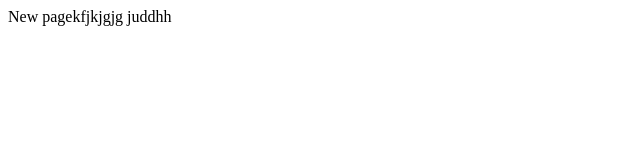
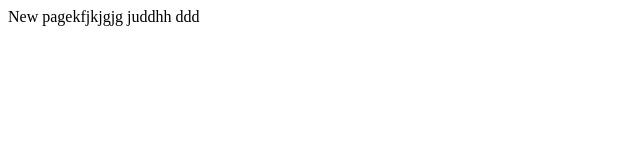
Before and after one commit to DotmacTech/dotmattraining, a plain HTML site: page index.html in a window 1280 px wide. Shown: the full height of the page, 0-640 px from the left. Drawn offline with Linux system fonts and the light colour scheme.

Commit message:
thans guys

```diff
--- a/index.html
+++ b/index.html
@@ -6,6 +6,6 @@
     <title>Document</title>
 </head>
 <body>
-    New pagekfjkjgjg  juddhh
+    New pagekfjkjgjg  juddhh ddd
 </body>
 </html>
```
